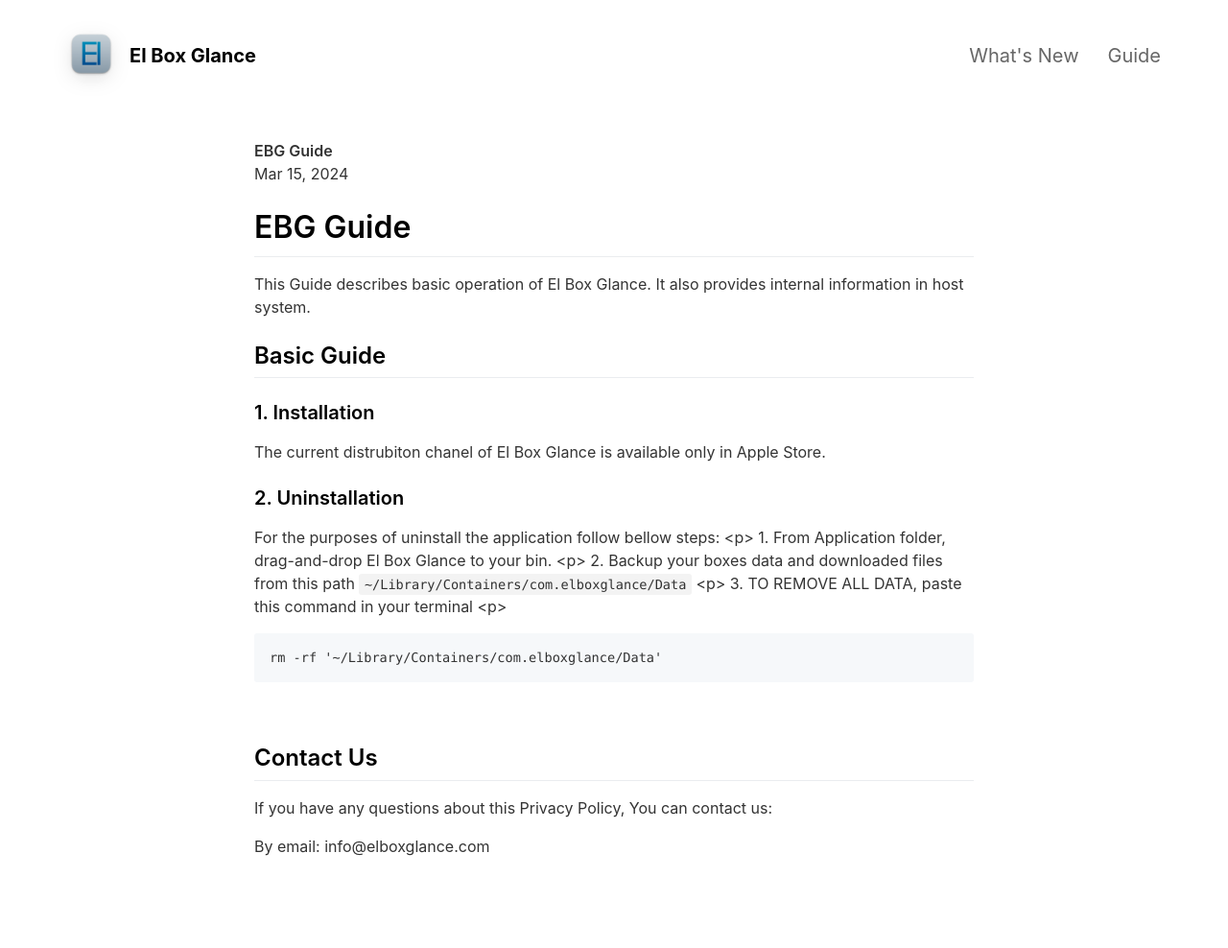
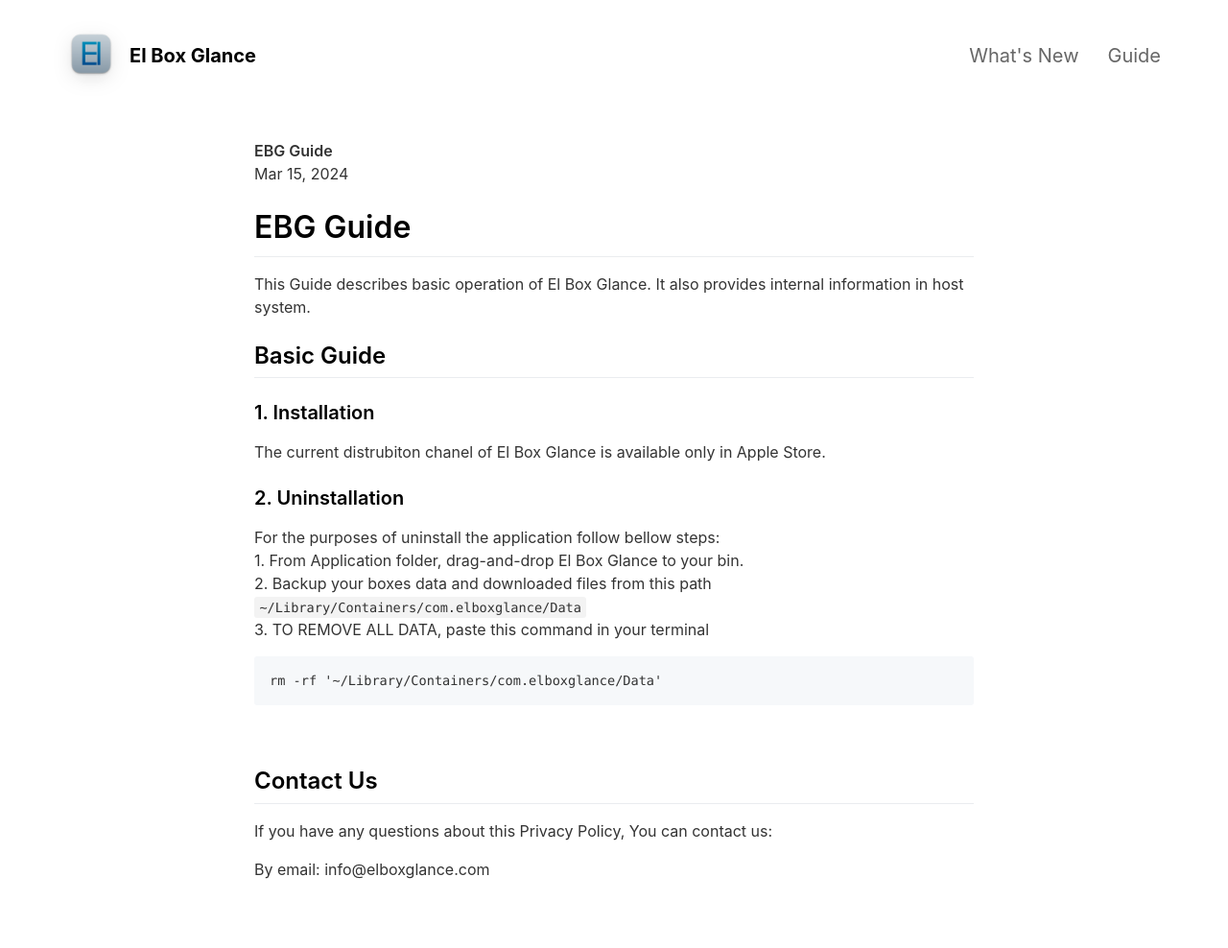
Before and after one commit to i3bit/ebg, a Jekyll site: the page built from _pages/guide.md, in a window 1280 px wide. Shown: the whole page at 96% size. Built offline with Jekyll 4.4.1, drawn with Linux system fonts in a browser that asks for light colours; nearby versions of some CDN libraries; before the commit the page ends 964 px from its top, so only the background shows below that.

````diff
--- a/_pages/guide.md
+++ b/_pages/guide.md
@@ -17,10 +17,10 @@ This Guide describes basic operation of El Box Glance. It also provides internal
 The current distrubiton chanel of El Box Glance is available only in Apple Store.
 
 ### 2. Uninstallation
-For the purposes of uninstall the application follow bellow steps: <p>
-    1. From Application folder, drag-and-drop El Box Glance to your bin. <p>
-    2. Backup your boxes data and downloaded files from this path `~/Library/Containers/com.elboxglance/Data` <p>
-    3. TO REMOVE ALL DATA, paste this command in your terminal <p>
+For the purposes of uninstall the application follow bellow steps: <br>
+    1. From Application folder, drag-and-drop El Box Glance to your bin. <br>
+    2. Backup your boxes data and downloaded files from this path `~/Library/Containers/com.elboxglance/Data` <br>
+    3. TO REMOVE ALL DATA, paste this command in your terminal <br>
 ```bash
 rm -rf '~/Library/Containers/com.elboxglance/Data'
 ```
````
